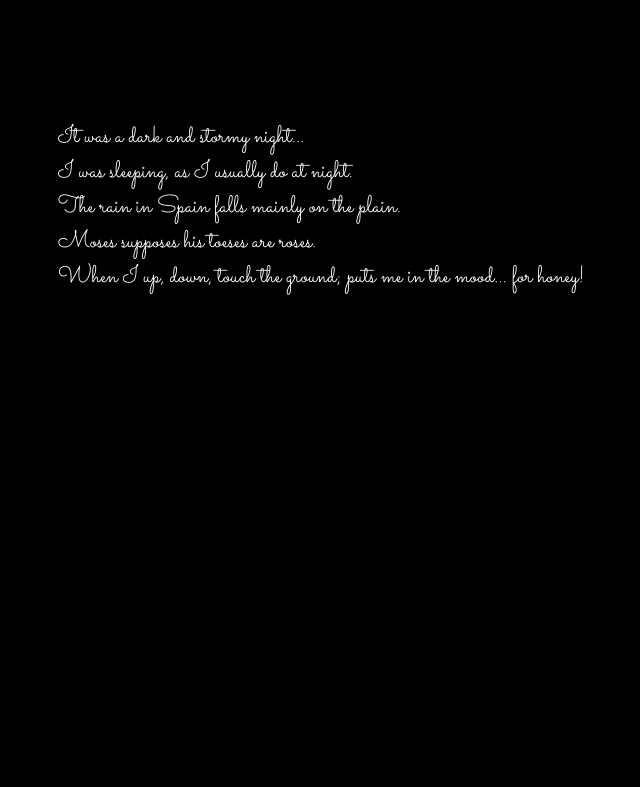
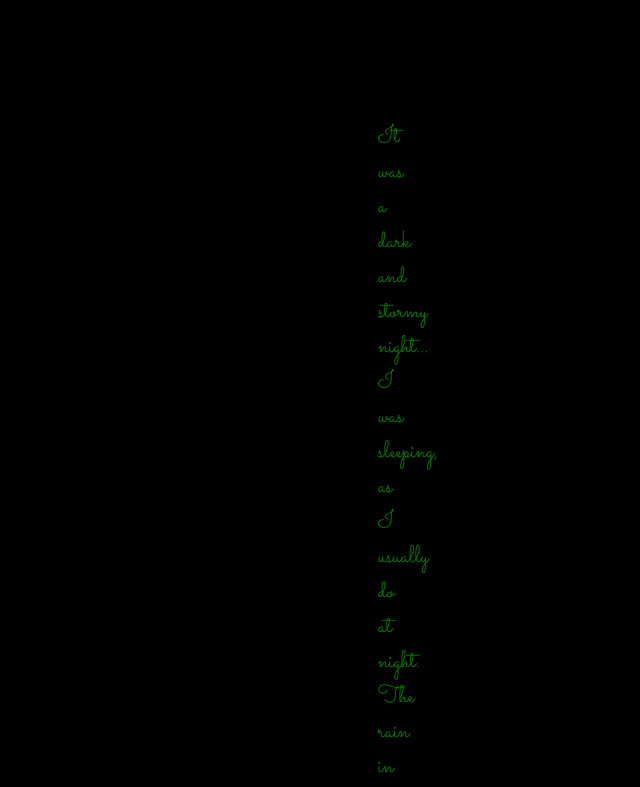
Before and after one commit to Fiona-Gorrie/fireside-story, a plain HTML site: page index.html in a window 1280 px wide. Shown: the top 787 px of the page, without its empty margins (262-902 px from the left). Drawn offline with Linux system fonts and the light colour scheme.

Commit message:
making changes at the same time as you

```diff
--- a/style.css
+++ b/style.css
@@ -1,7 +1,7 @@
 body {
-  color: white;
+  color: green;
   background-color: black;
   font-family: 'Sacramento', cursive;
   font-size: 150%;
-  margin: 5em 25%;
+  margin: 5em 50%;
 }
```
